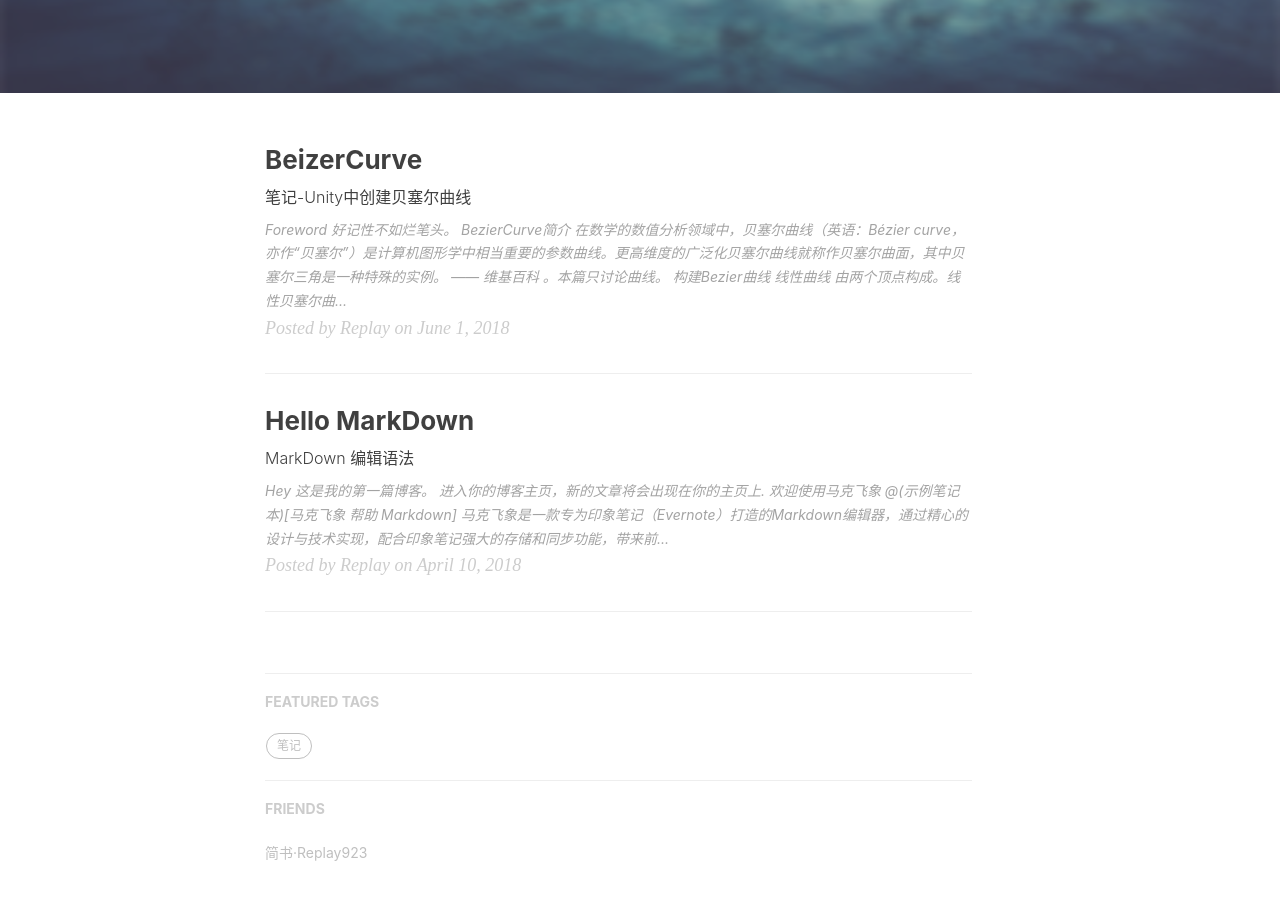
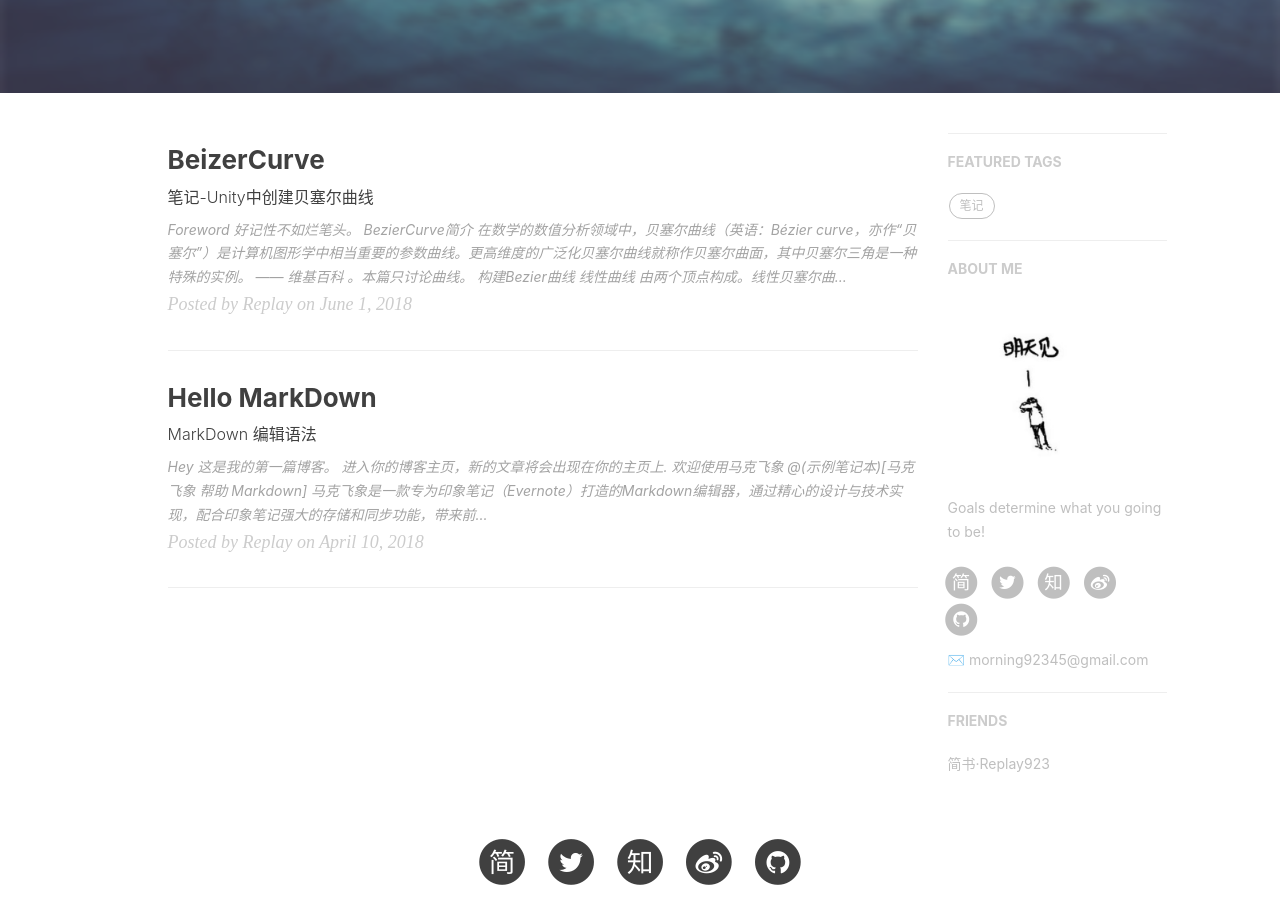
Before and after one commit to Replay923/Replay923.github.io, a Jekyll site: the page built from index.html, in a window 1280 px wide and 900 px high, scrolled down 722 px. Built offline with Jekyll 4.4.1, drawn with Linux system fonts in a browser that asks for light colours; nearby versions of some CDN libraries; some web fonts are replaced; the list of posts is cut into pages by our own code; comment, search, counter and statistics services are not loaded.

Commit message:
修改 keynote

```diff
--- a/_layouts/keynote.html
+++ b/_layouts/keynote.html
@@ -58,7 +58,7 @@
 <article>
     <div class="container">
         <div class="row">
-
+            {% if site.sidebar == false %}
             <!-- Post Container -->
             <div class="post-container
                 col-lg-8 col-lg-offset-2
@@ -132,6 +132,150 @@
                 </ul>
                 {% endif %}
             </div>
+            {% else %}
+
+<!-- USE SIDEBAR -->
+    <!-- PostList Container -->
+    <div class="
+    col-lg-8 col-lg-offset-1
+    col-md-8 col-md-offset-1
+    col-sm-12
+    col-xs-12
+    postlist-container
+">
+    {{ content }}
+</div>
+<!-- Sidebar Container -->
+<div class="
+    col-lg-3 col-lg-offset-0
+    col-md-3 col-md-offset-0
+    col-sm-12
+    col-xs-12
+    sidebar-container
+">
+    <!-- Featured Tags -->
+    {% if site.featured-tags %}
+    <section>
+        <hr class="hidden-sm hidden-xs">
+        <h5><a href="{{'/tags/' | prepend: site.baseurl }}">FEATURED TAGS</a></h5>
+        <div class="tags">
+            {% for tag in site.tags %}
+                {% if tag[1].size > {{site.featured-condition-size}} %}
+                    <a href="{{ site.baseurl }}/tags/#{{ tag[0] }}" title="{{ tag[0] }}" rel="{{ tag[1].size }}">
+                        {{ tag[0] }}
+                    </a>
+                {% endif %}
+            {% endfor %}
+        </div>
+    </section>
+    {% endif %}
+
+    <!-- Short About -->
+    <section class="visible-md visible-lg">
+        <hr><h5><a href="{{'/about/' | prepend: site.baseurl }}">ABOUT ME</a></h5>
+        <div class="short-about">
+            {% if site.sidebar-avatar %}
+                <a href="{{ site.baseurl }}/about">
+                    <img src="{{site.sidebar-avatar}}"/>
+                </a>
+            {% endif %}
+            {% if site.sidebar-about-description %}
+                <p>{{site.sidebar-about-description}}</p>
+            {% endif %}
+            <!-- SNS Link -->
+            <ul class="list-inline">
+                {% if site.RSS %}
+                <li>
+                    <a href="{{ "/feed.xml" | prepend: site.baseurl }}">
+                        <span class="fa-stack fa-lg">
+                            <i class="fa fa-circle fa-stack-2x"></i>
+                            <i class="fa fa-rss fa-stack-1x fa-inverse"></i>
+                        </span>
+                    </a>
+                </li>
+                {% endif %}
+                <!-- add jianshu add target = "_blank" to <a> by BY -->
+                {% if site.jianshu_username %}
+                <li>
+                    <a target="_blank" href="https://www.jianshu.com/u/{{ site.jianshu_username }}">
+                        <span class="fa-stack fa-lg">
+                            <i class="fa fa-circle fa-stack-2x"></i>
+                            <i class="fa  fa-stack-1x fa-inverse">简</i>
+                        </span>
+                    </a>
+                </li>
+                {% endif %}
+                {% if site.twitter_username %}
+                <li>
+                    <a href="https://twitter.com/{{ site.twitter_username }}">
+                        <span class="fa-stack fa-lg">
+                            <i class="fa fa-circle fa-stack-2x"></i>
+                            <i class="fa fa-twitter fa-stack-1x fa-inverse"></i>
+                        </span>
+                    </a>
+                </li>
+                {% endif %}
+                {% if site.zhihu_username %}
+                <li>
+                    <a target="_blank" href="https://www.zhihu.com/people/{{ site.zhihu_username }}">
+                        <span class="fa-stack fa-lg">
+                            <i class="fa fa-circle fa-stack-2x"></i>
+                            <i class="fa  fa-stack-1x fa-inverse">知</i>
+                        </span>
+                    </a>
+                </li>
+                {% endif %}
+                {% if site.weibo_username %}
+                <li>
+                    <a target="_blank" href="http://weibo.com/{{ site.weibo_username }}">
+                        <span class="fa-stack fa-lg">
+                            <i class="fa fa-circle fa-stack-2x"></i>
+                            <i class="fa fa-weibo fa-stack-1x fa-inverse"></i>
+                        </span>
+                    </a>
+                </li>
+                {% endif %}
+                {% if site.facebook_username %}
+                <li>
+                    <a target="_blank" href="https://www.facebook.com/{{ site.facebook_username }}">
+                        <span class="fa-stack fa-lg">
+                            <i class="fa fa-circle fa-stack-2x"></i>
+                            <i class="fa fa-facebook fa-stack-1x fa-inverse"></i>
+                        </span>
+                    </a>
+                </li>
+                {% endif %}
+                {% if site.github_username %}
+                <li>
+                    <a target="_blank" href="https://github.com/{{ site.github_username }}">
+                        <span class="fa-stack fa-lg">
+                            <i class="fa fa-circle fa-stack-2x"></i>
+                            <i class="fa fa-github fa-stack-1x fa-inverse"></i>
+                        </span>
+                    </a>
+                </li>
+                {% endif %}
+
+            </ul>
+            {% if site.email %}
+                <p>✉️ {{site.email}}</p>
+            {% endif %}
+        </div>
+    </section>
+    <!-- Friends Blog -->
+    {% if site.friends %}
+    <hr>
+    <h5>FRIENDS</h5>
+    <ul class="list-inline">
+        {% for friend in site.friends %}
+            <li><a href="{{friend.href}}">{{friend.title}}</a></li>
+        {% endfor %}
+    </ul>
+    {% endif %}
+</div>
+{% endif %}
+
+
         </div>
     </div>
 </article>
```
